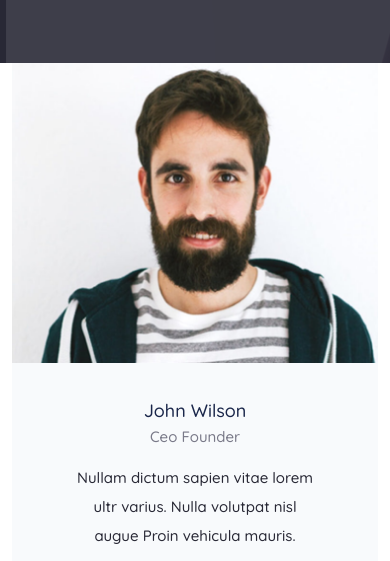
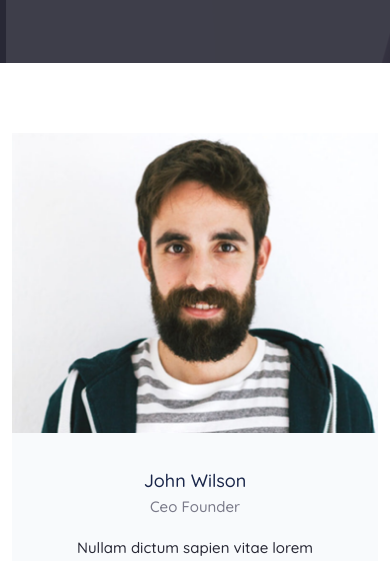
Before and after one commit to salauddin-sarker/appland-scss, a plain HTML site: page team.html in a window 390 px wide. Shown: the part 148-709 px from the top of the page. Drawn offline with Linux system fonts and the light colour scheme; a web font is replaced by a local one.

Commit message:
finnaly commit

```diff
--- a/css/_media.scss
+++ b/css/_media.scss
@@ -695,10 +695,16 @@
         padding: 9px 36px;
         padding: 16px 34px;
     }
+    .main-team-area.pad{
+        padding: 30px 0
+    }
 }
 
 /* ==========newsletter-area ========== */
 @media (max-width: 767.98px) {
+    .main-team-area.pad{
+        padding: 50px 0
+    }
     .newsletter-area {
         padding-bottom: 45px;
         padding-top: 0px !important;
@@ -758,6 +764,9 @@
     }
 }
 @media (max-width: 991.98px) {
+    .main-team-area.pad{
+        padding: 70px 0
+    }
     .features-area .features-content .features-text {
         padding-left: 75px;
     }
--- a/css/_team.scss
+++ b/css/_team.scss
@@ -9,6 +9,9 @@ body{
     }
 }
 // team-main
+.main-team-area.pad{
+    padding: 120px 0
+}
 .main-team-area{
     .team-content{
         @include team-content;
--- a/team.html
+++ b/team.html
@@ -155,7 +155,7 @@
             </div>
         </section>
         <!-- ==========Team-area========= -->
-        <section class="main-team-area">
+        <section class="main-team-area pad">
             <div class="container">
                 <div class="row">
                     <div class="col-xl-4 col-lg-4 col-md-4 mb-sm-3">
```
Also changed, not shown: css/style.css, 1 other file.
